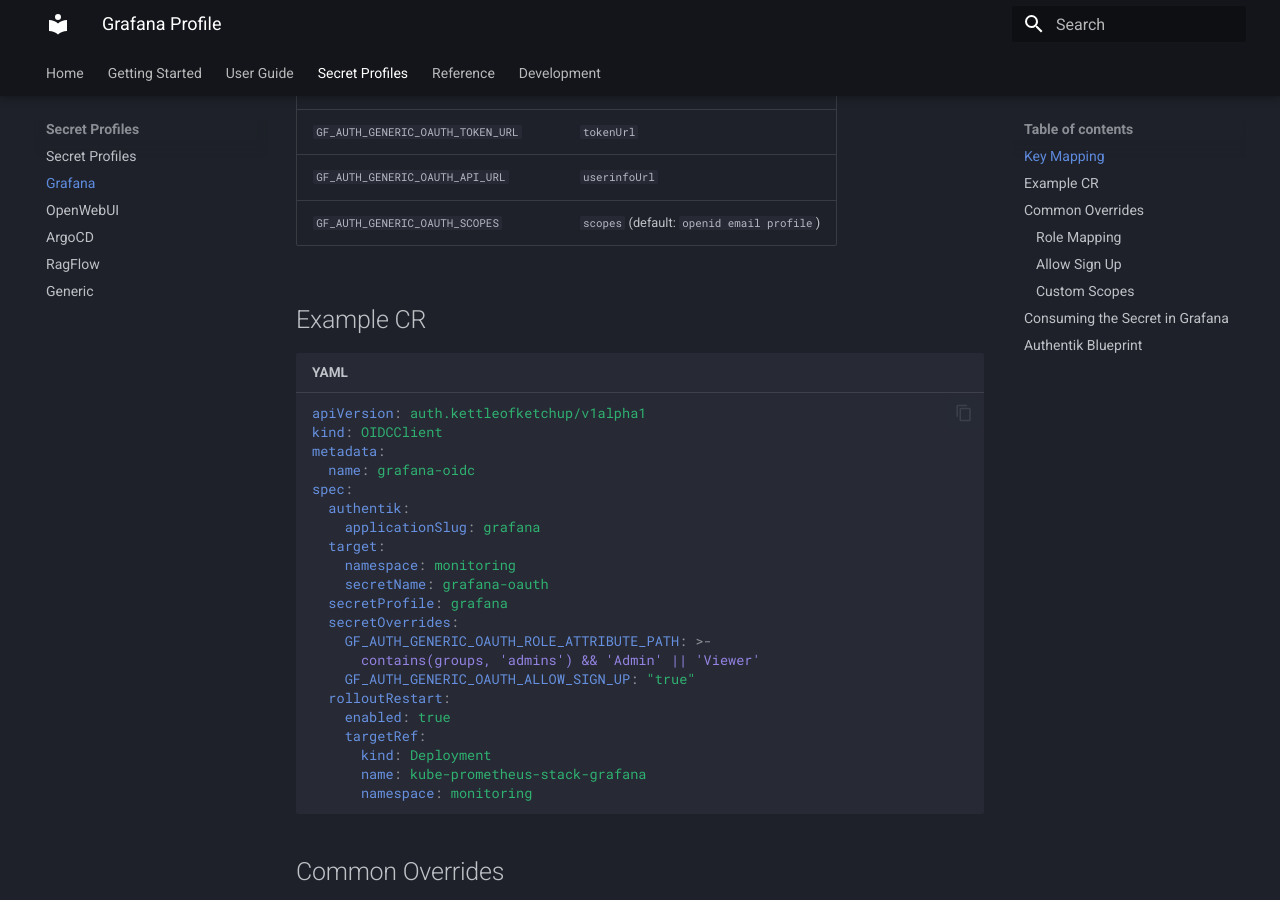
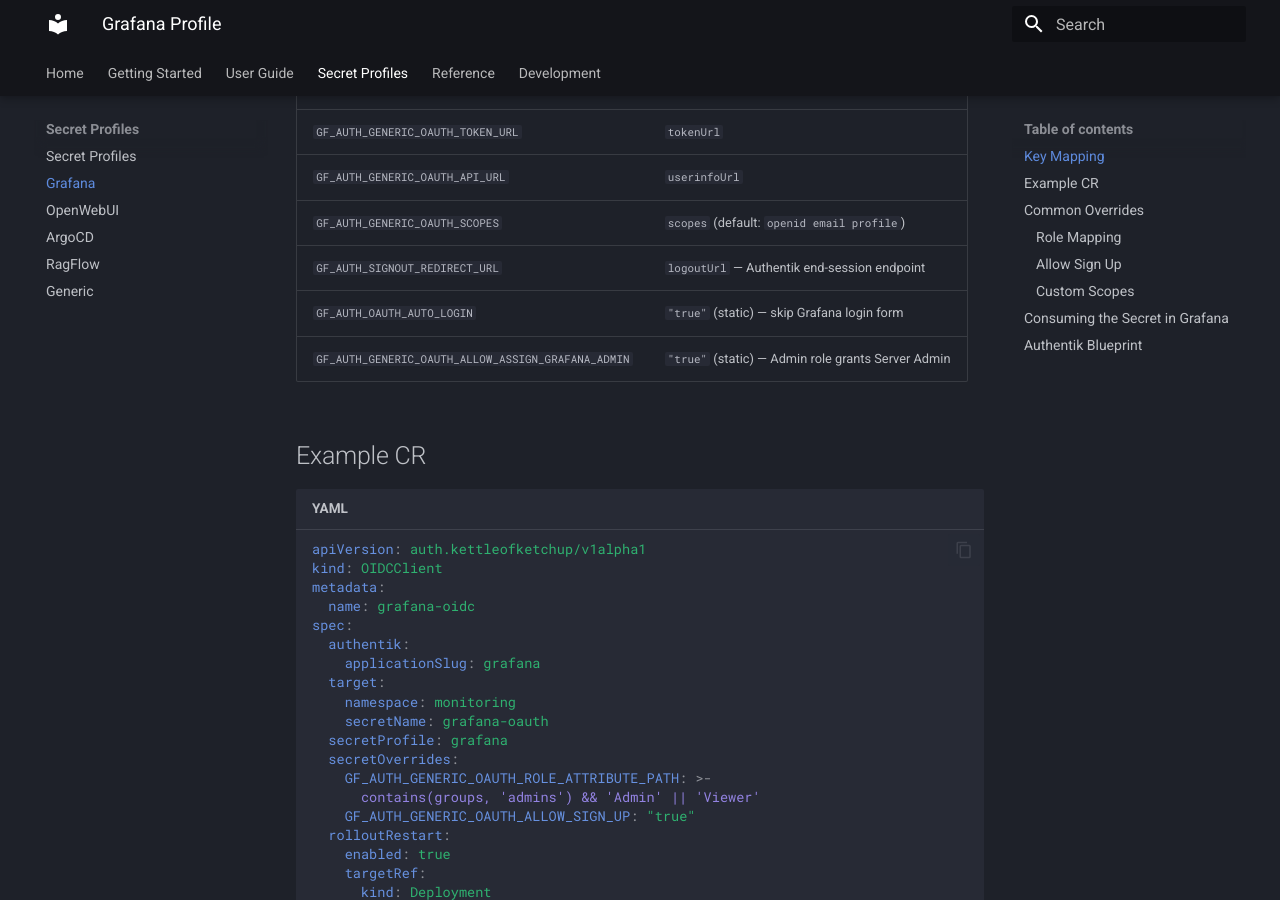
Before and after one commit to kettleofketchup/AuthentikOperator, an MkDocs documentation site: the page built from docs/profiles/grafana.md, in a window 1280 px wide and 900 px high, scrolled down 534 px. Built offline with MkDocs 1.6.1 and Material for MkDocs 9.7.7, drawn with Linux system fonts in a browser that asks for light colours.

Commit message:
Update docs for grafana profile additions
- Add signout_redirect_url, auto_login, and allow_assign_grafana_admin
  to the grafana profile key mapping table
- Add logoutUrl to OIDC source data reference table

```diff
--- a/docs/profiles/grafana.md
+++ b/docs/profiles/grafana.md
@@ -18,6 +18,9 @@ The `grafana` profile maps OIDC source data to Grafana's [Generic OAuth](https:/
 | `GF_AUTH_GENERIC_OAUTH_TOKEN_URL` | `tokenUrl` |
 | `GF_AUTH_GENERIC_OAUTH_API_URL` | `userinfoUrl` |
 | `GF_AUTH_GENERIC_OAUTH_SCOPES` | `scopes` (default: `openid email profile`) |
+| `GF_AUTH_SIGNOUT_REDIRECT_URL` | `logoutUrl` — Authentik end-session endpoint |
+| `GF_AUTH_OAUTH_AUTO_LOGIN` | `"true"` (static) — skip Grafana login form |
+| `GF_AUTH_GENERIC_OAUTH_ALLOW_ASSIGN_GRAFANA_ADMIN` | `"true"` (static) — Admin role grants Server Admin |
 
 ## Example CR
 
```
Also changed, not shown: docs/includes/oidc-source-data.md (+1 -0 lines).
